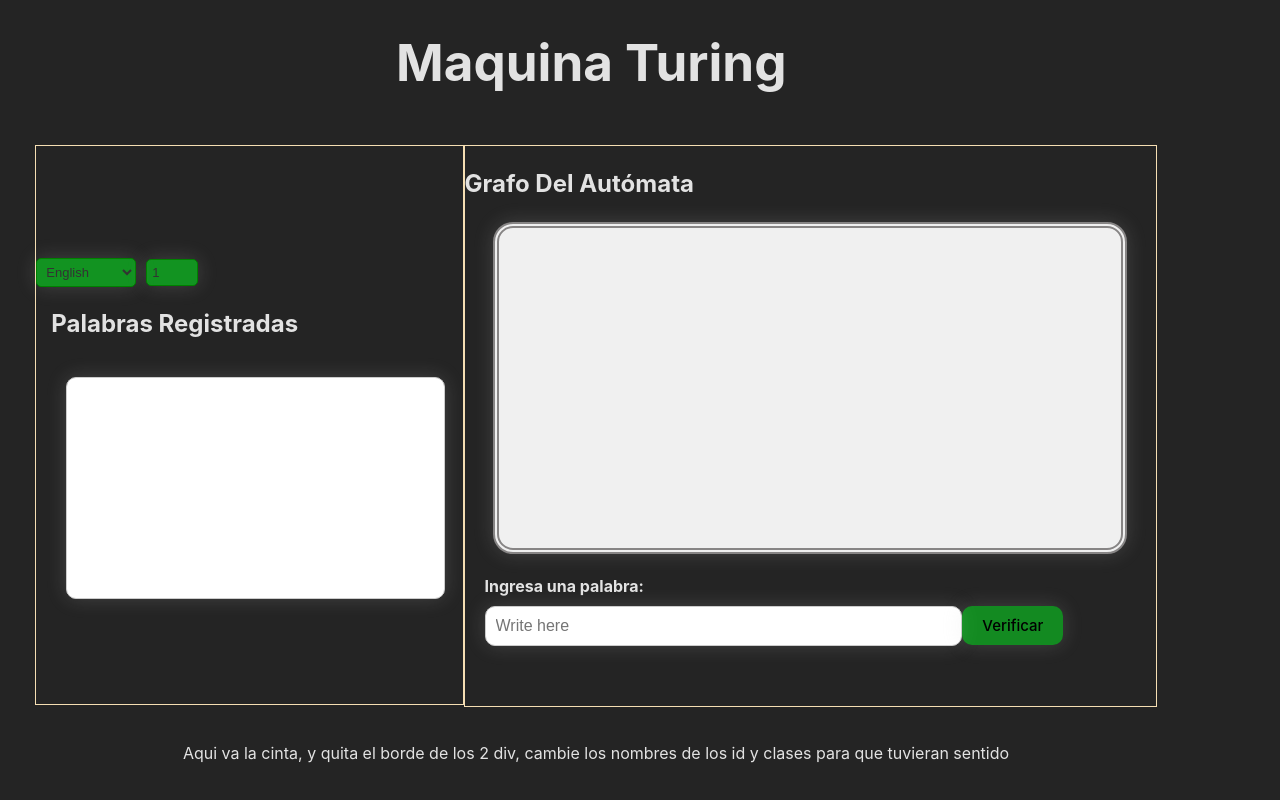
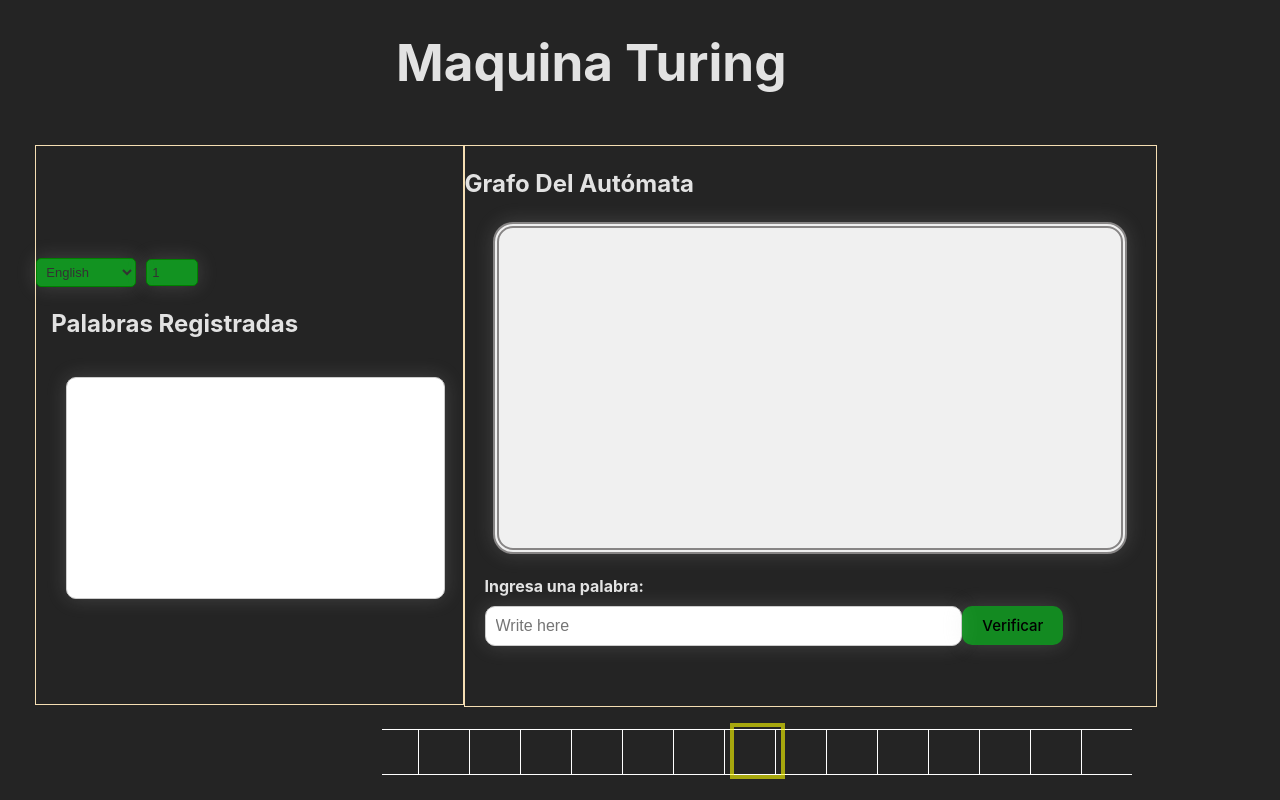
Before and after one commit to alexmdavid/MaquinaTuring, a React (Vite) app in the folder MaquinaTuring/: page / in a window 1280 px wide. Built offline with nearby package versions, Linux system fonts and the light colour scheme.

Commit message:
insertando las palabras a la cinta

```diff
--- a/MaquinaTuring/src/App.css
+++ b/MaquinaTuring/src/App.css
@@ -186,3 +186,53 @@
 #button_phrase {
   box-shadow: 0px 0px 20px rgba(200, 200, 200, 0.189);
 }
+
+/* Estilos de la cinta  */
+
+.cells, .cellsB{
+  display: flex;
+  justify-content: center;
+  align-items: center;
+  stroke: black;
+  stroke-width: 0.5;
+  pointer-events: none;
+  text-anchor: middle;
+  font-family: "Source Code Pro", "Consolas", "Menlo", "DejaVu Sans Mono", "Courier", monospace;
+  font-size: 25px;
+  border: 1px solid white;
+  border-right: none;
+  width: 50px;
+  min-width: 50px;
+  height: 44px;
+  text-align: center;
+}
+
+.cells1{
+  border: 1px solid white;
+  border-left: none;
+  border-right: none;
+  width: 50px;
+  height: 44px;
+}
+
+.cell_dinamy{
+  display: flex;
+  justify-content: center;
+  align-items: center;
+  height: 54px;
+  align-self: self-end;
+  overflow: auto; /* Añadido para permitir el desplazamiento horizontal */
+  max-width: 750px; /* Ancho máximo del contenedor */
+  overflow: hidden; /* Oculta la barra de desplazamiento */
+}
+
+.index{
+  position: absolute;
+  align-self: flex-end;
+  border: 4px solid yellow;
+  min-width: 47px;
+  height: 48px;
+  opacity: 60%;
+}
+
+/* fin */
--- a/MaquinaTuring/src/App.jsx
+++ b/MaquinaTuring/src/App.jsx
@@ -1,12 +1,17 @@
 import './App.css'
 import Settings from './Components/settings'
 import Graph from './Components/Graph'
-import History from './Components/history'
-import Input from './Components/Input'
-import Tape from './Components/Tape'
-import { useState } from 'react'
+import React, { useRef } from 'react';
+import History from './Components/History';
+import Input from './Components/Input';
+import Tape from './Components/Tape';
+import { useState } from 'react';
 
 function App() {
+  // Create a ref to the Tape component
+  const tapeRef = useRef(null);
+
+
   return (
     <>
       <div className="Window">
@@ -14,19 +19,24 @@ function App() {
         <div className='WindowMain'>
           <div className='column WindowLeft'>
             <section className='posContent'>
-                <Settings />
-                <History />
+              {/* You can pass the tapeRef as a prop to components that need it */}
+              {/* Example: <Settings tapeRef={tapeRef} /> */}
+              <Settings />
+              <History />
             </section>
           </div>
           <div className="column WindowRight">
             <Graph />
-            <Input />
+
+            {/* Pasa tapeRef como prop al componente Input */}
+            <Input ref={tapeRef} />
           </div>
         </div>
-        <Tape />
+        {/* Pasa tapeRef como prop al componente Tape */}
+        <Tape ref={tapeRef} />
       </div>
     </>
-  )
+  );
 }
 
-export default App
+export default App;
--- a/MaquinaTuring/src/Components/Input.jsx
+++ b/MaquinaTuring/src/Components/Input.jsx
@@ -1,20 +1,55 @@
-import React, { useState } from 'react';
+import React, { useRef,forwardRef, useEffect,useState } from 'react';
 
-function Input() {
+const Input = forwardRef((props, ref)=> {
   const [inputValue, setInputValue] = useState('');
+  const inputRef = useRef(null)
+  const characterList = useRef([]);
 
-  // Función para manejar cambios en el input
-  const handleInputChange = (event) => {
-    setInputValue(event.target.value);
+
+  useEffect(() => {
+    // Accede a la referencia de la cinta (miInputRef) y realiza operaciones si es necesario
+    if (ref.current) {
+      console.log('Referencia de la cinta:', ref);
+      // Puedes realizar otras operaciones aquí
+    }
+  }, [ref]);
+
+  const handleChange = (event) => {
+    const newValue = event.target.value;
+
+    // Utilizar una expresión regular para aceptar solo 'a' y 'b'
+    const filteredValue = newValue.replace(/[^ab]/g, '');
+
+    // Mostrar alerta si se ingresó un caracter no permitido
+    if (newValue !== filteredValue) {
+      alert('Solo se permiten los caracteres "a" y "b".');
+    }
+
+    setInputValue(filteredValue);
   };
 
-  // Función para validar la palabra
-  const validateWord = () => {
-    // Aquí puedes realizar la lógica para validar la palabra ingresada
-    // Por ejemplo, imprimir la palabra en la consola por ahora
-    console.log('Palabra ingresada:', inputValue);
-    // También puedes añadir aquí la lógica necesaria para manejar la validación de la palabra
-  };
+  function handleClick(){
+    const inputValue = inputRef.current.value;
+
+    // Guardar cada caracter en el arreglo
+    const characters = inputValue.split('');
+    characterList.current = characters;
+
+    characterList.current.forEach(item => {
+      ref.current.agregarDiv(item);
+    });
+  }
+
+
+  //funciones de jesid
+
+
+
+
+
+  //fin jesid
+
+
 
   // Función para manejar el envío del formulario
   const handleSubmit = (event) => {
@@ -33,15 +68,15 @@ function Input() {
           type="text"
           id="input_phrase"
           placeholder="Write here"
-          value={inputValue}
-          onChange={handleInputChange}
+          ref={inputRef}
+          onChange={handleChange}
         />
-        <button type="submit" id="button_phrase">
+        <button type="submit" id="button_phrase" onClick={handleClick} >
           Verificar
         </button>
       </form>
     </div>
   );
-}
+});
 
 export default Input;
--- a/MaquinaTuring/src/Components/Tape.jsx
+++ b/MaquinaTuring/src/Components/Tape.jsx
@@ -1,7 +1,45 @@
-function Tape(){
-    return(
-        <p>Aqui va la cinta, y quita el borde de los 2 div, cambie los nombres de los id y clases para que tuvieran sentido</p>
+import React, { forwardRef, useRef, useImperativeHandle } from 'react';
+
+const Tape = forwardRef((props, ref) => {
+
+    const tapeRef = useRef(null);
+
+    // Utiliza useImperativeHandle para exponer específicamente la referencia que deseas
+    useImperativeHandle(ref, () => ({
+        miInputRef: tapeRef,
+        agregarDiv: (contenido) => {
+            // Agrega un nuevo div a la referencia
+            const nuevoDiv = document.createElement('div');
+            nuevoDiv.className = 'cells';
+            nuevoDiv.textContent = contenido;
+            tapeRef.current.appendChild(nuevoDiv);
+        },
+    }));
+
+
+
+    return (
+
+
+        <div className="cell_dinamy" ref={tapeRef}>
+            <div className="cells1"></div>
+            <div className="cellsB"></div>
+            <div className="cellsB"></div>
+            <div className="cellsB"></div>
+            <div className="cellsB"></div>
+            <div className="cellsB"></div>
+            <div className="cellsB"></div>
+            <div className="cells"></div>
+            <div className="cellsB"></div>
+            <div className="cellsB"></div>
+            <div className="cellsB"></div>
+            <div className="cellsB"></div>
+            <div className="cellsB"></div>
+            <div className="cellsB"></div>
+            <div className="cellsB"></div>
+            <div className="index"></div>
+        </div>
     )
-}
+});
 
 export default Tape
```
